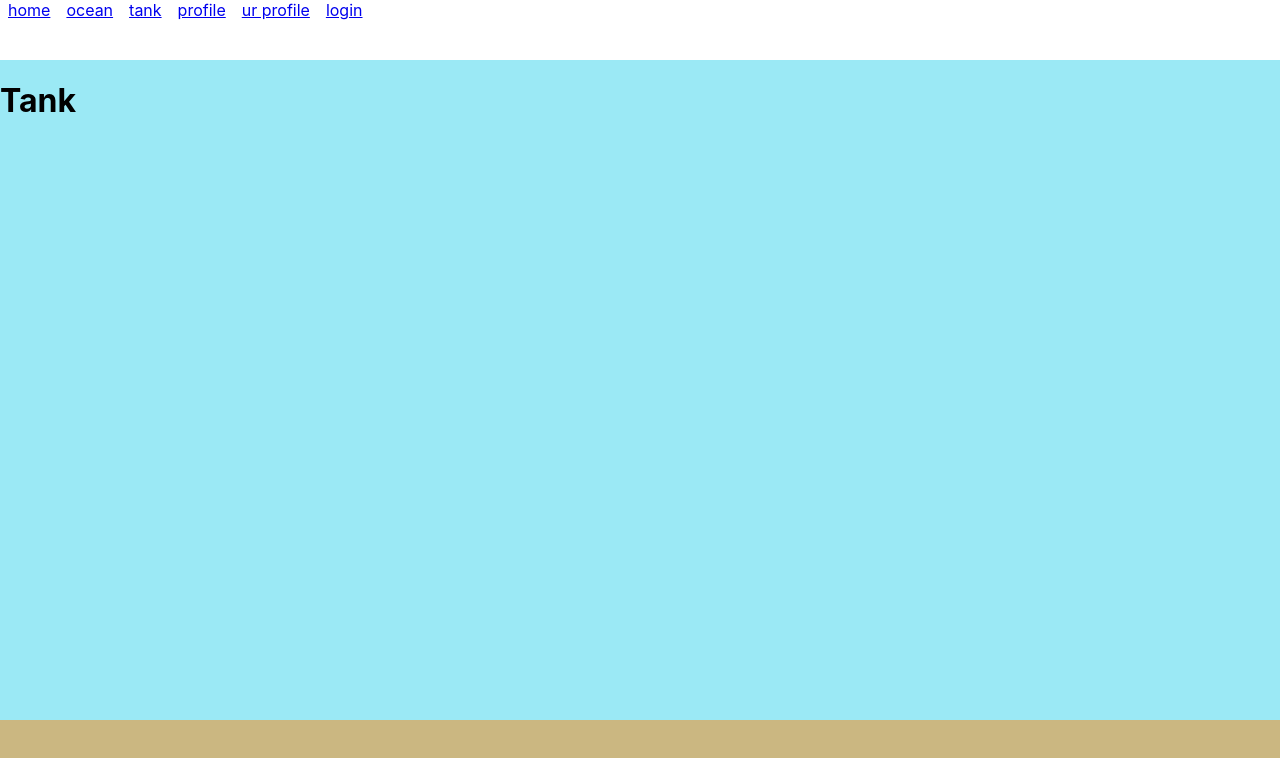
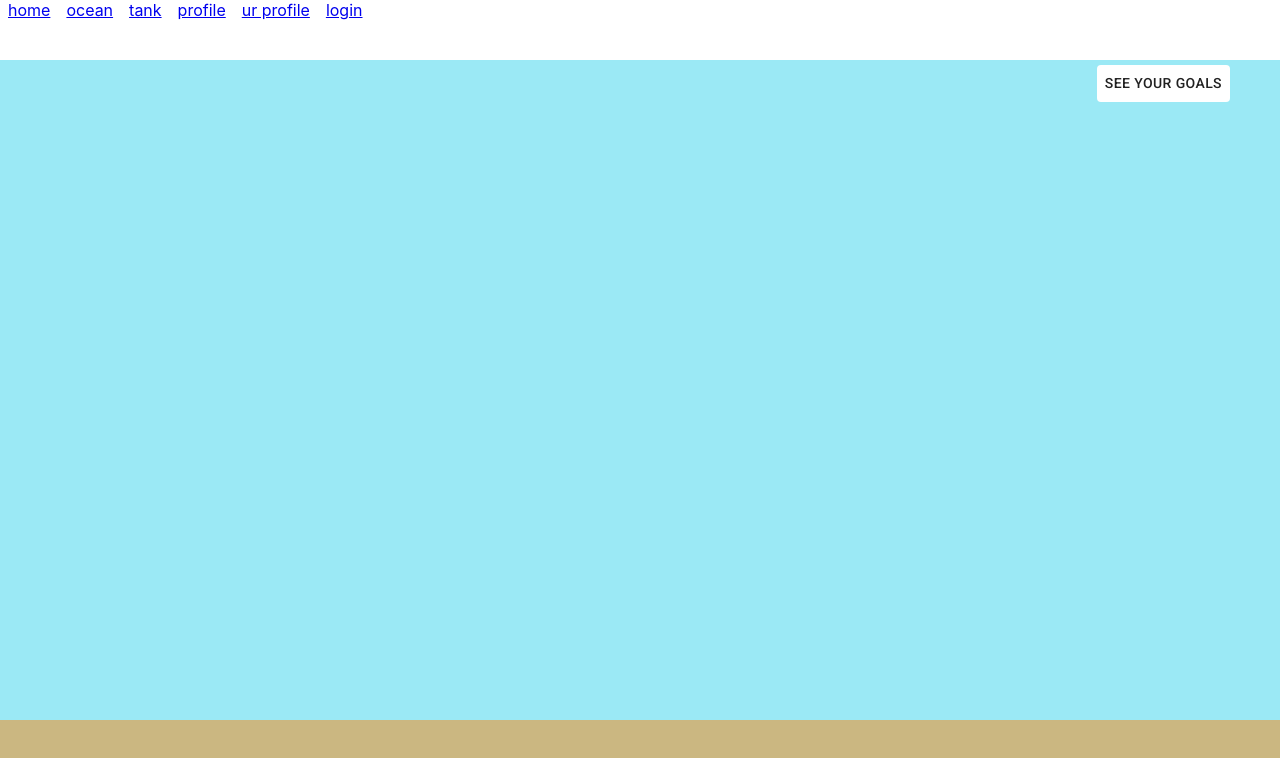
Before and after one commit to Matthew-Kwan/Ocean_app, a React (Create React App) app in the folder ocean/: page /tank in a window 1280 px wide. Shown: the top 758 px of the page. Built offline with nearby package versions, Linux system fonts and the light colour scheme.

Commit message:
tank goals side drawer base code

```diff
--- a/ocean/package.json
+++ b/ocean/package.json
@@ -4,11 +4,15 @@
   "private": true,
   "dependencies": {
     "@material-ui/core": "^4.11.3",
+    "@material-ui/icons": "^4.11.2",
+    "@react-navigation/drawer": "^5.12.4",
+    "@react-navigation/native": "^5.9.3",
     "@testing-library/jest-dom": "^5.11.4",
     "@testing-library/react": "^11.1.0",
     "@testing-library/user-event": "^12.1.10",
     "react": "^17.0.1",
     "react-dom": "^17.0.1",
+    "react-native-web": "^0.15.0",
     "react-router-dom": "^5.2.0",
     "react-scripts": "4.0.3",
     "web-vitals": "^1.0.1"
--- /dev/null
+++ b/ocean/src/components/GoalsDrawer.css
@@ -0,0 +1,46 @@
+/* goalsDrawer div will expand as content is added*/
+.goalsDrawer {
+    width: 350px;
+}
+
+/* goalsDrawer div will expand as content is added*/
+.goalsDiv {
+    display: inline-block;
+    margin: 5px;
+    margin-right: 50px;
+    float: right;
+}
+
+.button {
+    background-color:  rgb(255, 255, 255) !important;
+    border-radius: 10px;
+}
+
+.divider{
+    width:30px;
+    height: auto;
+    display:inline-block;
+}
+
+/* goalsContent div will expand as content is added*/
+.drawerContent {
+    margin: 10px;
+    margin-left: 30px;
+    margin-right: 30px;
+}
+
+.goalIndividualContainer {
+    background-color:  rgb(200, 248, 255) !important;
+    border-radius: 10px;
+    border: 1px solid rgb(123, 225, 243);
+    margin-top: 30px;
+
+}
+
+.goalIndividualContents {
+    margin: 20px;
+}
+
+.bold {
+    font-weight: bold;
+}
--- /dev/null
+++ b/ocean/src/components/GoalsDrawer.js
@@ -0,0 +1,90 @@
+import React from 'react';
+import Drawer from '@material-ui/core/Drawer';
+import Button from '@material-ui/core/Button';
+import Modal from '@material-ui/core/Modal';
+
+import './GoalsDrawer.css'
+
+export default function GoalsDrawer() {
+
+  //drawer state
+  const [state, setState] = React.useState({
+    right: false,
+  });
+
+  const [open, setOpen] = React.useState(false);
+
+  const handleOpen = () => {
+    setOpen(true);
+  };
+
+  const handleClose = () => {
+    setOpen(false);
+  };
+
+  const toggleDrawer = (anchor, open) => (event) => {
+    setState({ ...state, [anchor]: open });
+  };
+
+  //drawer contents
+  const drawer = (anchor) => (
+    <div className='goalsDrawer'>
+      <div className='drawerContent'>
+
+        <h1>Your Goals</h1>
+
+        <Button className = 'button' onClick={handleOpen}>Add Goal</Button>
+
+        <div className='goalIndividualContainer'>
+          <div className = 'goalIndividualContents'>
+            <p className = 'bold'> Study for CSC309</p>
+            <Button className = 'button' >See Details</Button>
+            <div class="divider"/>
+            <Button className = 'button' >Complete</Button>
+          </div>
+
+        </div>
+        <div className='goalIndividualContainer'>
+          <div className = 'goalIndividualContents'>
+            <p className = 'bold'> Study for CSC309</p>
+            <Button className = 'button' >See Details</Button>
+            <div class="divider"/>
+            <Button className = 'button' >Complete</Button>
+          </div>
+
+        </div>
+
+      </div>
+
+    </div>
+  );
+
+
+  //new goal modal
+  <Modal
+    open={open}
+    onClose={handleClose}
+    aria-labelledby="simple-modal-title"
+    aria-describedby="simple-modal-description"
+  >
+  </Modal>
+
+
+
+
+
+
+  //open side drawer
+  return (
+    <div className = 'goalsDiv'>
+      {['See Your Goals'].map((anchor) => (
+        <React.Fragment key={anchor}>
+          <Button className = 'button' onClick={toggleDrawer(anchor, true)}>{anchor}</Button>
+          <Drawer anchor={'right'} open={state[anchor]} onClose={toggleDrawer(anchor, false)}>
+            {drawer(anchor)}
+          </Drawer>
+        </React.Fragment>
+      ))}
+    </div>
+  );
+}
--- a/ocean/src/components/Tank.js
+++ b/ocean/src/components/Tank.js
@@ -1,24 +1,35 @@
 import React from 'react'
 import './tank.css'
+import GoalsDrawer from './GoalsDrawer.js'
+
+
 
 const Tank= () => {
-  return (
 
-    <div className="tank">
-        <div className="tankTop">
-        </div>
+    return (
 
-        <div className="tankContent">
-            <h1>Tank</h1>
+        <div className="tank">
 
-        </div>
-        <div className="tankBottom">
+
+                <div className="tankTop"></div>
+
+
+                <div className="tankContent">
+
+
+                    <GoalsDrawer></GoalsDrawer>
+
+                </div>
+
+                <div className="tankBottom"></div>
+
+
+
         </div>
 
 
-    </div>
 
-  )
+    )
 }
 
 export default Tank;
```
Also changed, not shown: ocean/src/components/tank.css (line endings or trailing spaces), 1 other file (tests, documents, lock files or other folders).
